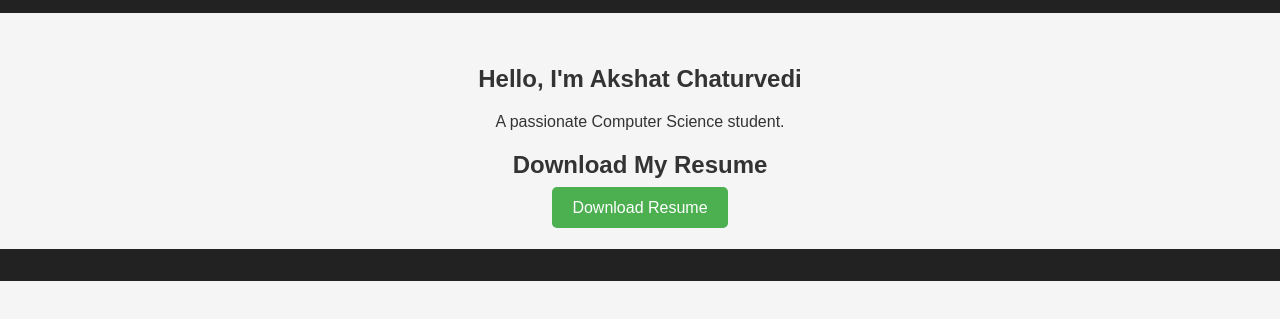
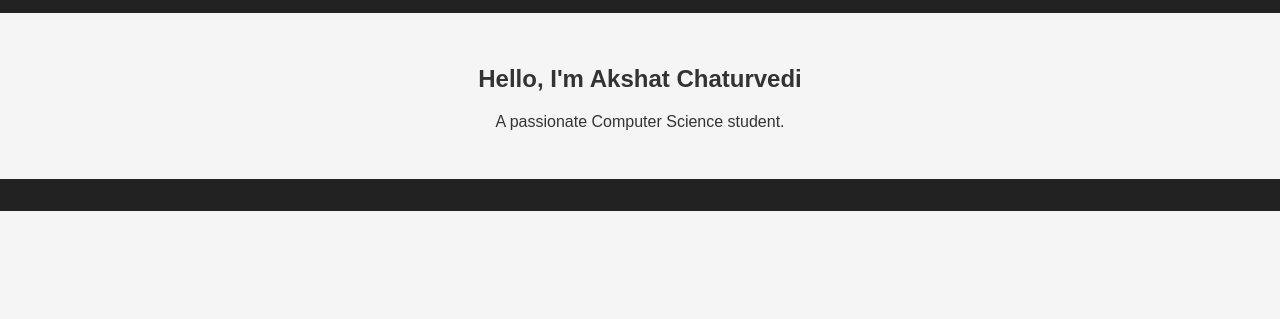
Before and after one commit to Akshat3960/Akshat3960.github.io, a plain HTML site: page index.html in a window 1280 px wide. Shown: the part 117-436 px from the top of the page. Drawn offline with Linux system fonts and the light colour scheme.

Commit message:
Update index.html
Removed the resume section from the portfolio page.

```diff
--- a/index.html
+++ b/index.html
@@ -25,10 +25,6 @@
       <p>A passionate Computer Science student.</p>
     </section>
 
-    <section class="resume">
-      <h2>Download My Resume</h2>
-      <a href="assets/Akshat Chaturvedi_Resume.pdf" download class="btn">Download Resume</a>
-    </section>
   </main>
 
   <footer>
```
